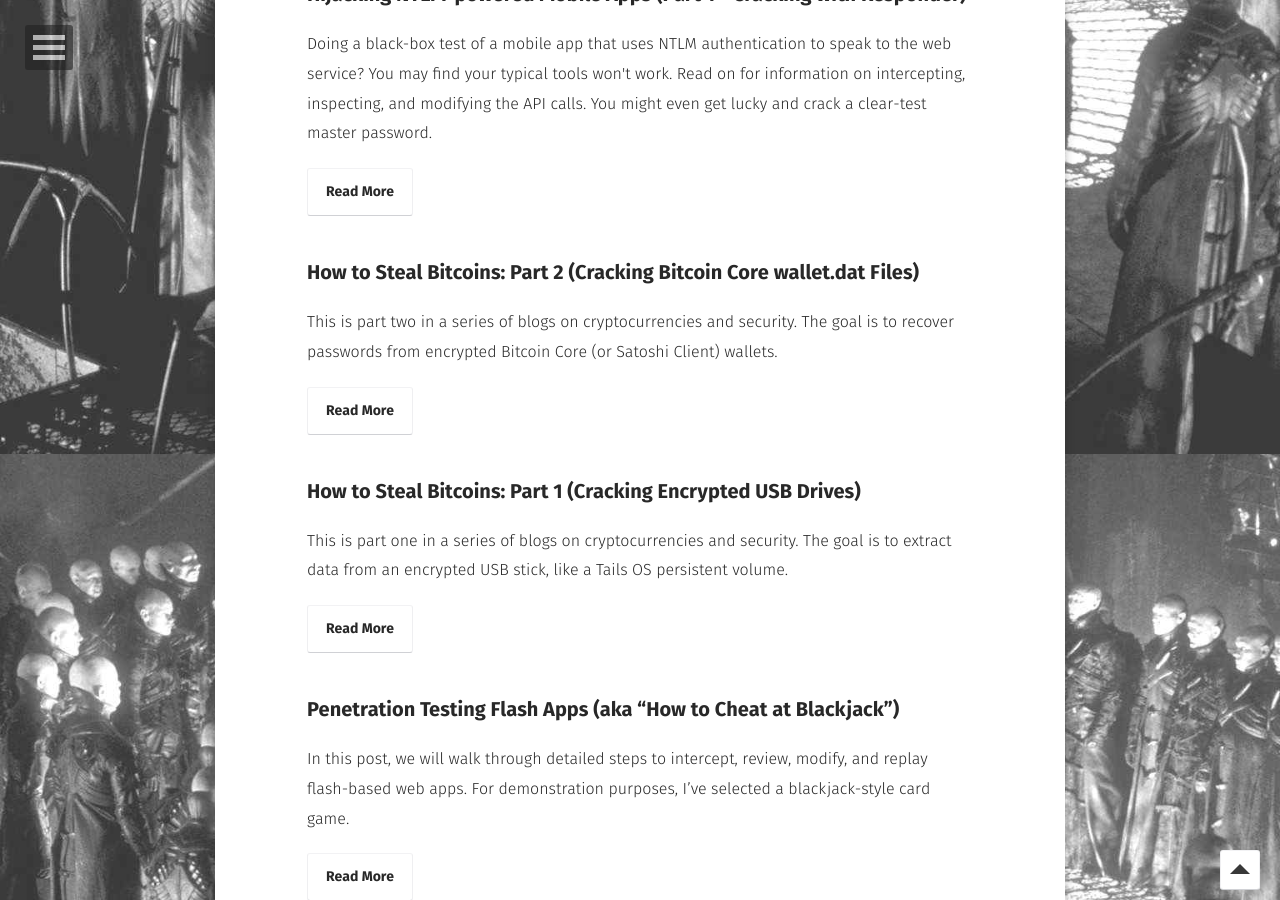
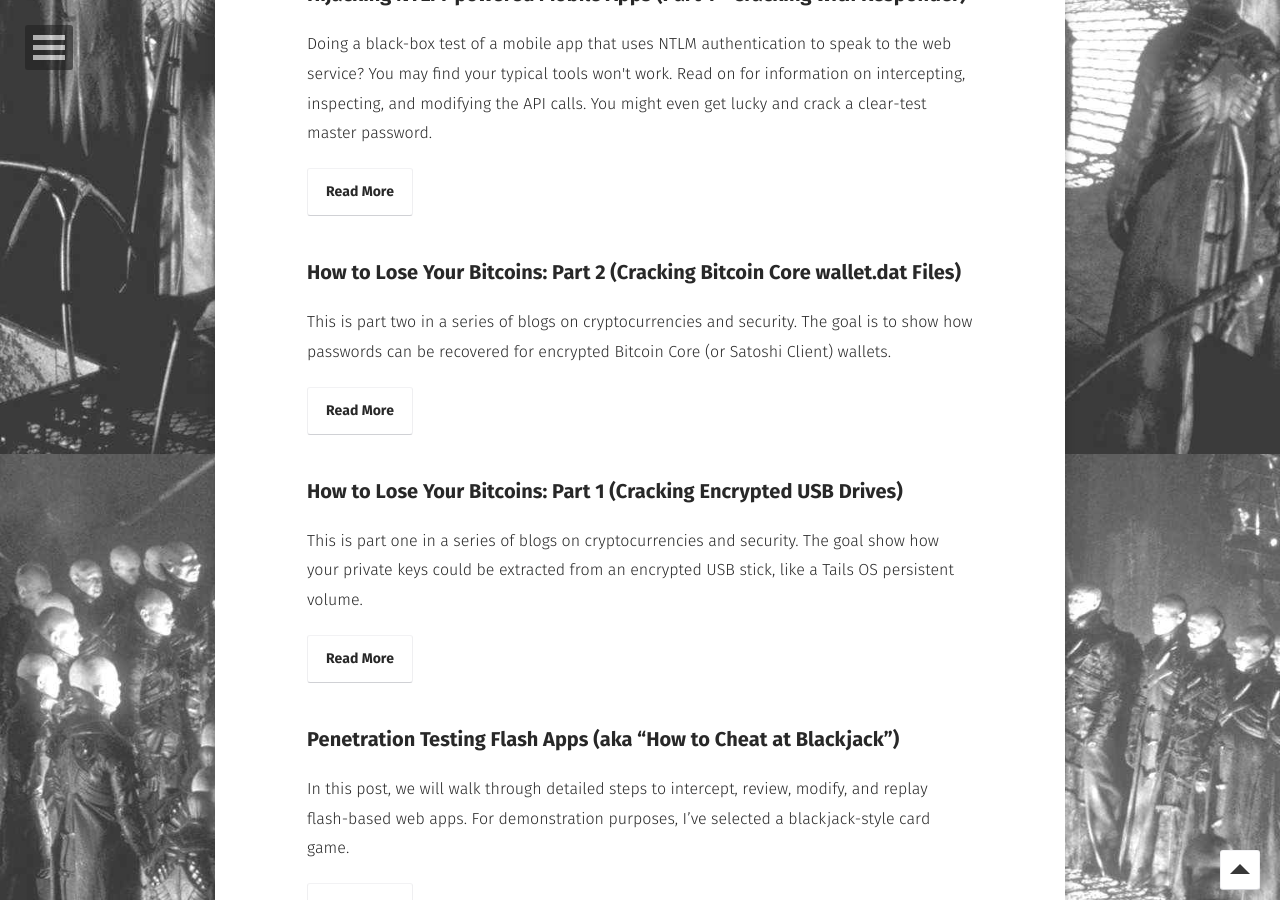
Before and after one commit to hackdou/initblog.com, a Jekyll site: the page built from posts/index.md, in a window 1280 px wide and 900 px high, scrolled down 1346 px. Built offline with Jekyll 4.4.1, drawn with Linux system fonts in a browser that asks for light colours; some web fonts are replaced.

Commit message:
renamed blogs

```diff
--- a/_posts/2018-01-18-bitcoin1-cracking-usb.markdown
+++ b/_posts/2018-01-18-bitcoin1-cracking-usb.markdown
@@ -1,11 +1,11 @@
 ---
-title:  "How to Steal Bitcoins: Part 1 (Cracking Encrypted USB Drives)"
+title:  "How to Lose Your Bitcoins: Part 1 (Cracking Encrypted USB Drives)"
 date:   2018-01-26 12:00:00
 layout: post
-excerpt: "This is part one in a series of blogs on cryptocurrencies and security. The goal is to extract data from an encrypted USB stick, like a Tails OS persistent volume."
+excerpt: "This is part one in a series of blogs on cryptocurrencies and security. The goal show how your private keys could be extracted from an encrypted USB stick, like a Tails OS persistent volume."
 ---
 
-This is part one in a series of blogs on cryptocurrencies and security. The goal is to extract data from an encrypted USB stick, like a [Tails OS](https://tails.boum.org/index.en.html) persistent volume. Theses are commonly used for cold storage of Bitcoin, Ethereum, and other alt-coins.
+This is part one in a series of blogs on cryptocurrencies and security. The goal is to show how your private keys could be extracted from an encrypted USB stick, like a [Tails OS](https://tails.boum.org/index.en.html) persistent volume. Theses are commonly used for cold storage of Bitcoin, Ethereum, and other alt-coins.
 
 *Please note: This is an information security blog. The intent is to help people learn about hacking, point out vulnerabilities that we encounter every day, and ultimately help people make better decisions about security. STEALING SOMEONE'S BITCOINS WOULD BE A DICKHEAD MOVE. DON'T DO THAT.*
 
@@ -158,5 +158,3 @@ $ /opt/hashcat/hashcat64.bin -a 0 -m 14600 ~/crypt.img ~/wordlist.txt -r /opt/ru
 
 ## Happy Hacking!
 Have fun with this! If you have any questions or need any help, feel free to reach out.
-
-And seriously - don't fucking steal any bitcoins that don't belong to you. We all want this stuff to be mainstream one day, and that isn't going to happen if people don't feel safe using them.
--- a/_posts/2018-02-05-bitcoin2-cracking-wallets.markdown
+++ b/_posts/2018-02-05-bitcoin2-cracking-wallets.markdown
@@ -1,12 +1,12 @@
 ---
-title:  "How to Steal Bitcoins: Part 2 (Cracking Bitcoin Core wallet.dat Files)"
+title:  "How to Lose Your Bitcoins: Part 2 (Cracking Bitcoin Core wallet.dat Files)"
 date:   2018-02-05 12:00:00
 published: true
 layout: post
-excerpt: "This is part two in a series of blogs on cryptocurrencies and security. The goal is to recover passwords from encrypted Bitcoin Core (or Satoshi Client) wallets."
+excerpt: "This is part two in a series of blogs on cryptocurrencies and security. The goal is to show how passwords can be recovered for encrypted Bitcoin Core (or Satoshi Client) wallets."
 ---
 
-This is part two in a series of blogs on cryptocurrencies and security. The goal is to recover passwords from encrypted Bitcoin Core (or Satoshi Client) wallets.
+This is part two in a series of blogs on cryptocurrencies and security. The goal is to show how passwords can be recovered for encrypted Bitcoin Core (or Satoshi Client) wallets.
 
 *Please note: This is an information security blog. The intent is to help people learn about hacking, point out vulnerabilities that we encounter every day, and ultimately help people make better decisions about security. STEALING SOMEONE'S BITCOINS WOULD BE A DICKHEAD MOVE. DON'T DO THAT.*
 
@@ -100,5 +100,3 @@ Follow the same process as before, but alter the command to use one of the rule
 
 ## Happy Hacking!
 Have fun with this! If you have any questions or need any help, feel free to reach out.
-
-And seriously - don't steal any bitcoins that don't belong to you. We all want this stuff to be mainstream one day, and that isn't going to happen if people don't feel safe using them.
```
